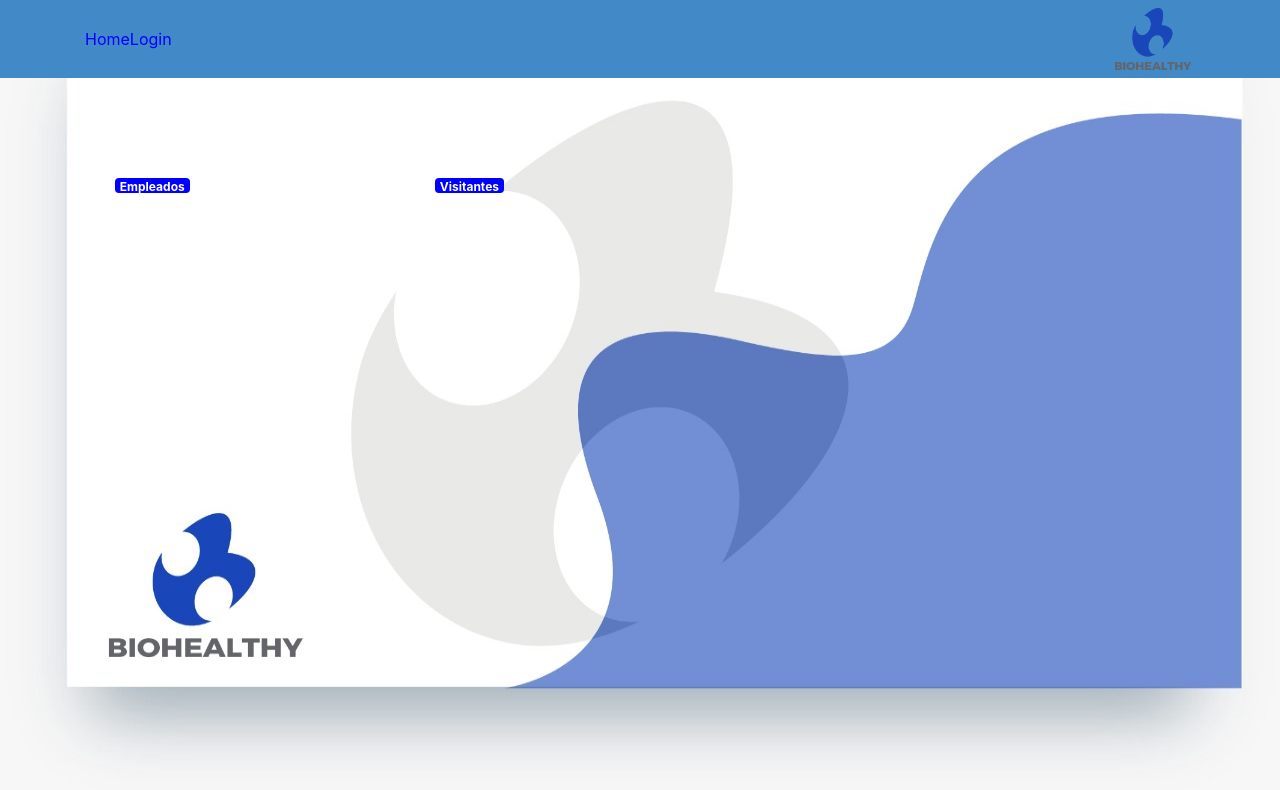
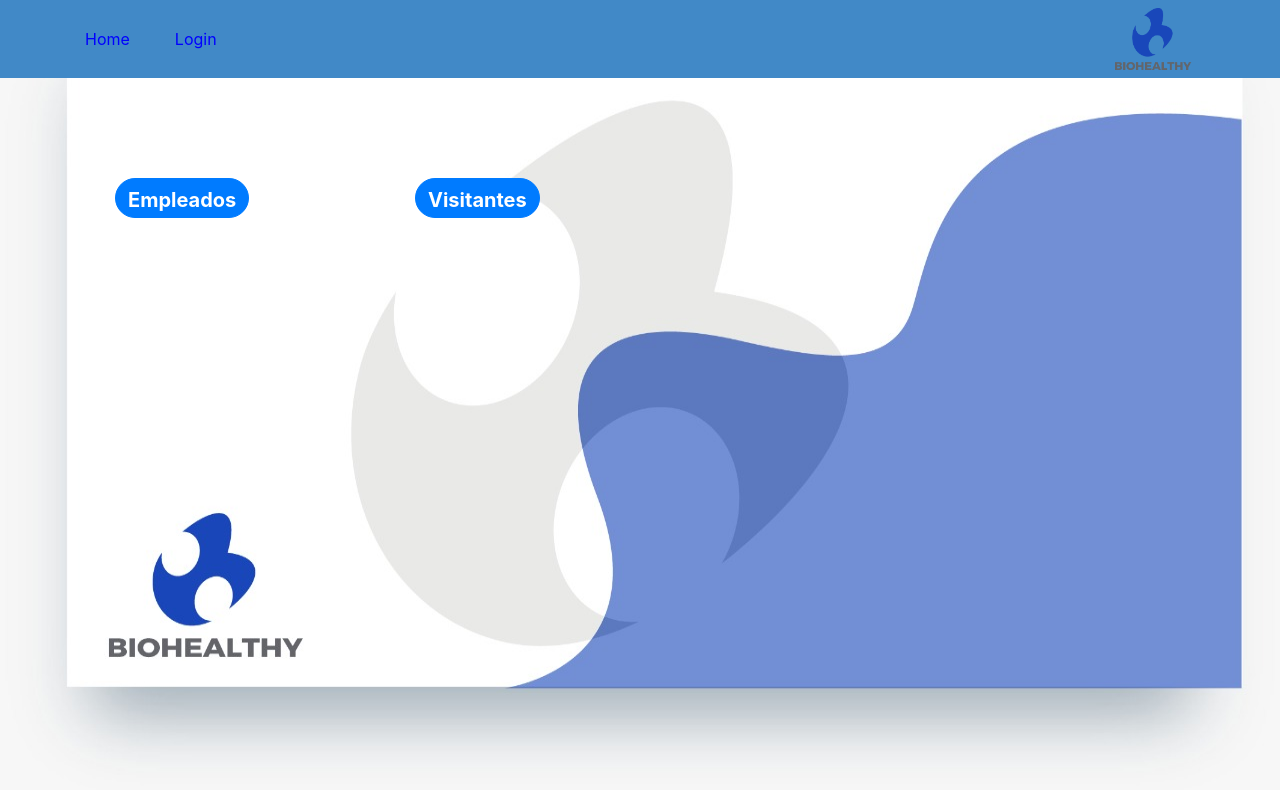
Before and after one commit to ChristDestroyed/BioHealthy, an Angular app in the folder BioHealthy/ClientApp/: page / in a window 1280 px wide. Shown: the top 790 px of the page. Built offline with nearby package versions, Linux system fonts and the light colour scheme.

Commit message:
homestyles-navstyles

```diff
--- a/BioHealthy/ClientApp/src/app/home/home.component.css
+++ b/BioHealthy/ClientApp/src/app/home/home.component.css
@@ -1,8 +1,8 @@
 .principal {
   display:inline-flex;
   margin-top: 100px;
-  width: 300px;
-  height: 200px;
+  width: 100px;
+  height: 40px;
 }
 
 .card-1{
@@ -10,11 +10,11 @@
 }
 
 .card-2{
-  margin-left:20px;
+  margin-left:200px;
 }
 
-.badge{
-  background-color:blue;
-  height: 15px;
-  color:white;
+.btn {
+  font-size: 20px;
+  font-weight: bold;
+  border-radius: 10rem;
 }
--- a/BioHealthy/ClientApp/src/app/home/home.component.html
+++ b/BioHealthy/ClientApp/src/app/home/home.component.html
@@ -1,6 +1,6 @@
 <div class="principal card-1">
-  <a [routerLink]='["/empleados"]' (click)='collapse()' class="badge" data-toggle="tooltip" data-placement="bottom" title="Ingreso de empleados">Empleados </a>
+  <a [routerLink]='["/empleados"]' (click)='collapse()' class="btn btn-primary" data-toggle="tooltip" data-placement="bottom" title="Ingreso de empleados">Empleados </a>
 </div>
 <div class="principal card-2">
-  <a [routerLink]='["/visitantes"]' (click)='collapse()' class="badge" data-toggle="tooltip" data-placement="bottom" title="Registro de visitantes">Visitantes </a>
+  <a [routerLink]='["/visitantes"]' (click)='collapse()' class="btn btn-primary" data-toggle="tooltip" data-placement="bottom" title="Registro de visitantes">Visitantes </a>
 </div>
--- a/BioHealthy/ClientApp/src/app/nav-menu/nav-menu.component.css
+++ b/BioHealthy/ClientApp/src/app/nav-menu/nav-menu.component.css
@@ -1,11 +1,11 @@
 nav {
-  margin-top: 0 !important;
+  margin-top: 0;
+  background-color: #4189C7;
+  color: white;
 }
 
-/* Highlighting rules for nav menu items */
-nav {
-    background-color: #4189C7;
-    color: white;
+.navbar-header{
+  width:300px;
 }
 
 #main-logo{
@@ -15,6 +15,11 @@ nav {
 a{
   color:blue;
 }
+
 a:hover{
   color:purple;
 }
+
+.spacing-2{
+  margin-left:15%;
+}
--- a/BioHealthy/ClientApp/src/app/nav-menu/nav-menu.component.html
+++ b/BioHealthy/ClientApp/src/app/nav-menu/nav-menu.component.html
@@ -1,9 +1,9 @@
 
-<nav class="navbar navbar-inverse navbar-fixed-top w-100" >
+<nav class="navbar" >
   <div class="container">
     <div class="navbar-header">
-      <a [routerLink]='["/"]' (click)='collapse()'>Home</a>
-      <a [routerLink]='["/login"]' (click)='collapse()'>Login</a>
+      <a class="spacing-1" [routerLink]='["/"]' (click)='collapse()'>Home</a>
+      <a class="spacing-2" [routerLink]='["/login"]' (click)='collapse()'>Login</a>
     </div>
     <img id ="main-logo" src ="assets/imagenes/logo.png" alt="">
   </div>
```
